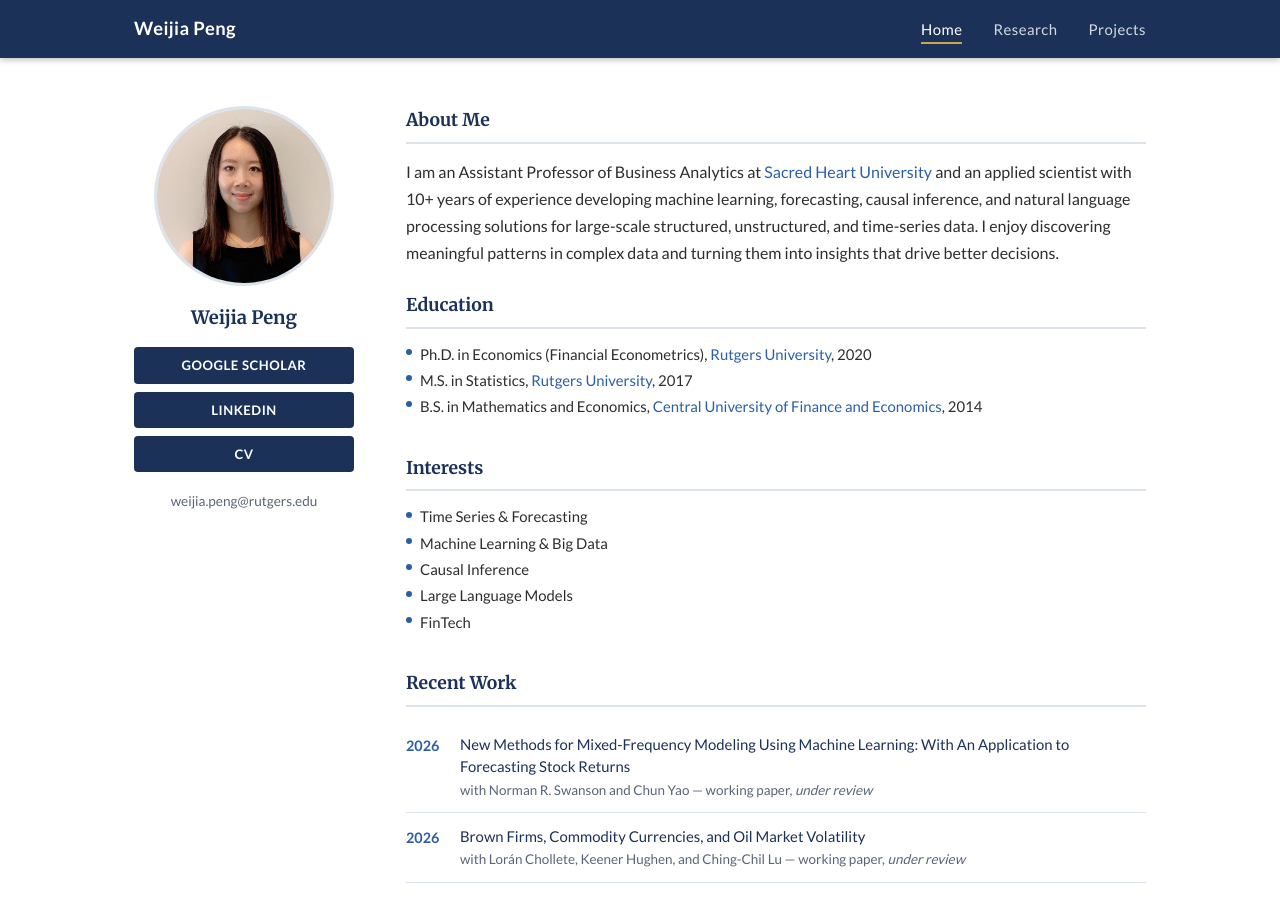
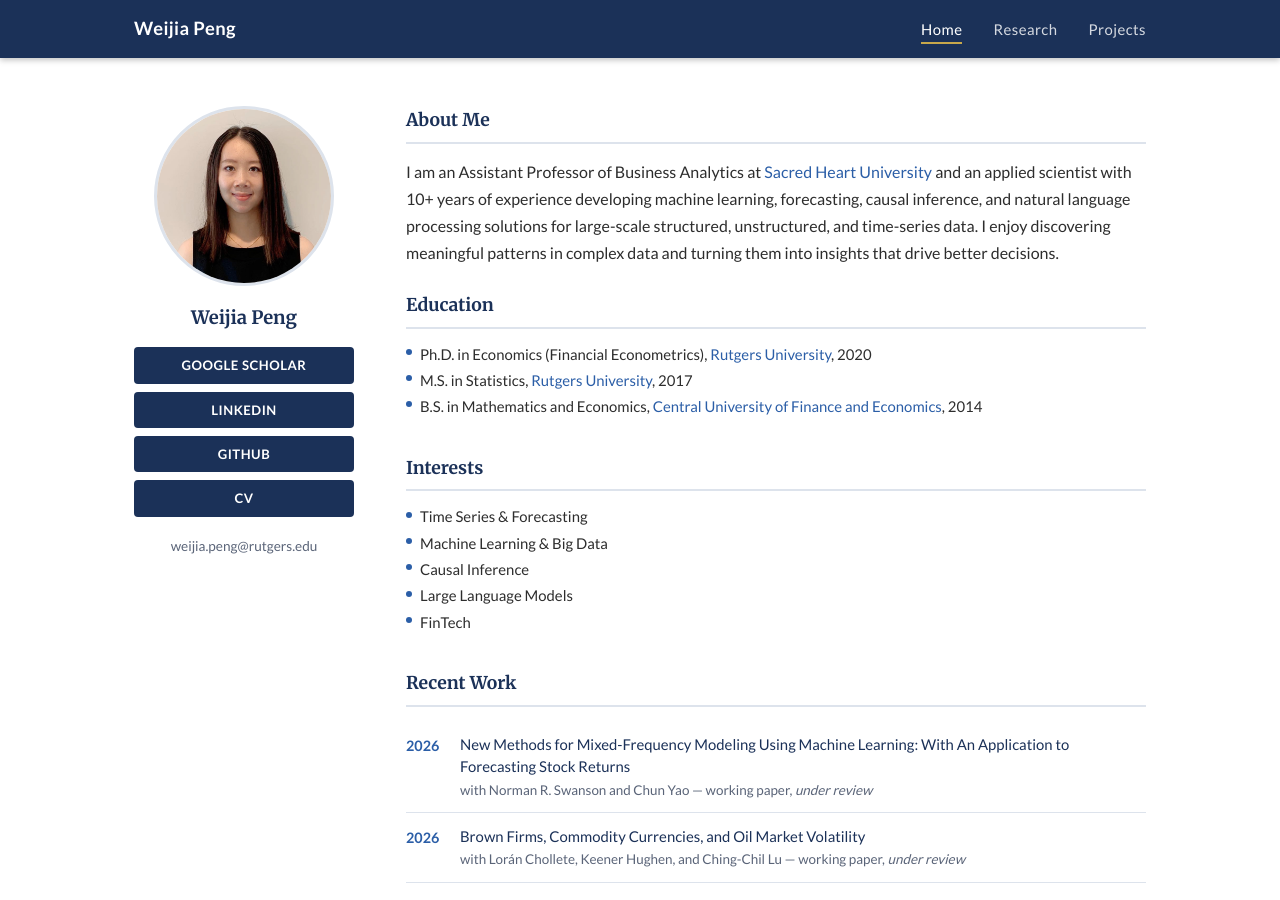
Before and after one commit to weijiap/weijiap.github.io, a Jekyll site: the page built from index.html, in a window 1280 px wide and 900 px high. Built offline with Jekyll 4.4.1, drawn with Linux system fonts in a browser that asks for light colours.

Commit message:
Add GitHub profile button to sidebar
Co-Authored-By: Claude Sonnet 4.6 <noreply@anthropic.com>

```diff
--- a/_config.yml
+++ b/_config.yml
@@ -17,4 +17,5 @@ plugins:
 # Social links (fill in your actual profile URLs)
 scholar_url: "https://scholar.google.com/citations?user=siGxXQ0AAAAJ&hl=en"
 linkedin_url: "https://www.linkedin.com/in/wjpeng/"
+github_url: "https://github.com/weijiap"
 cv_url: "https://www.dropbox.com/scl/fi/1k9v018umpp2dxtaf9uul/Weijia_Peng_CV.pdf?rlkey=kaxwehhdl69xm1q3tmfgw1i4s&st=0hoszm21&dl=0"
--- a/index.html
+++ b/index.html
@@ -20,6 +20,9 @@ title: Home
       <a href="{{ site.linkedin_url }}" target="_blank" rel="noopener" class="btn-link">LinkedIn</a>
       {% else %}
       <a href="#" class="btn-link disabled">LinkedIn</a>
+      {% endif %}
+      {% if site.github_url and site.github_url != "" %}
+      <a href="{{ site.github_url }}" target="_blank" rel="noopener" class="btn-link">GitHub</a>
       {% endif %}
       {% if site.cv_url and site.cv_url != "" %}
       <a href="{{ site.cv_url }}" target="_blank" rel="noopener" class="btn-link">CV</a>
```
